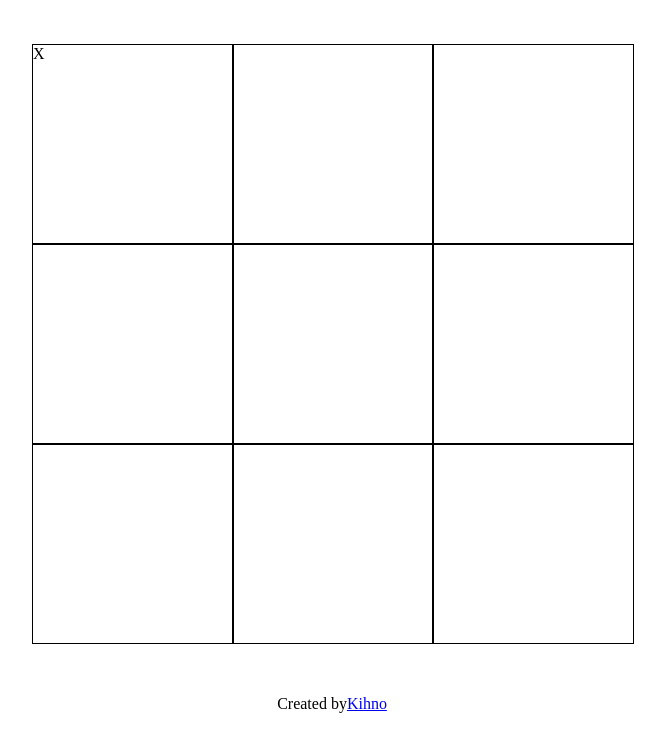
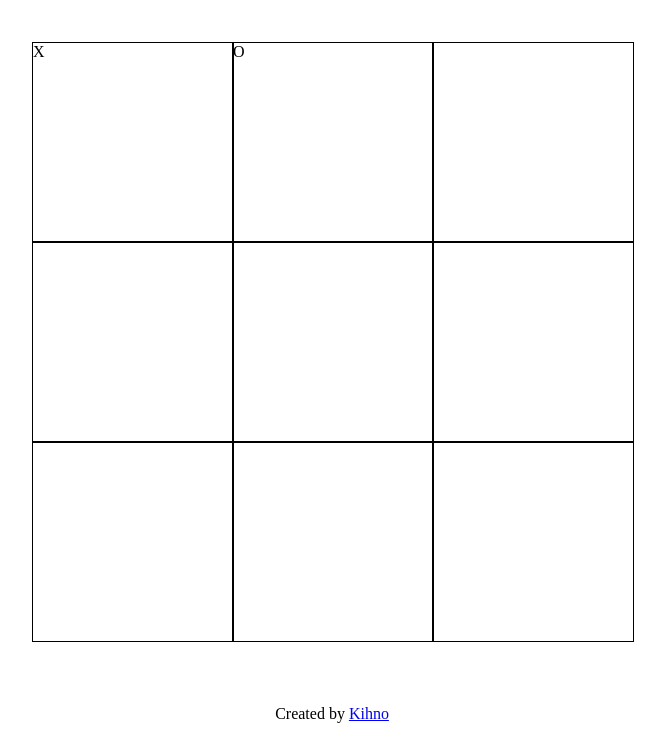
Before and after one commit to kihno/tic-tac-toe, a plain HTML site: page index.html in a window 1280 px wide. Both pictures are taken after a click on the element 441 px from the left and 213 px from the top of the page. Shown: the part 69-816 px from the top of the page, without its empty margins (308-973 px from the left). Drawn offline with Linux system fonts and the light colour scheme.

Commit message:
Add machineMove function for computer response to player move

```diff
--- a/index.html
+++ b/index.html
@@ -37,7 +37,7 @@
     </main>
 
     <footer>
-        Created by <a href="https://github.com/kihno">Kihno
+        <p>Created by <a href="https://github.com/kihno"> Kihno</a></p>
     </footer>
 </body>
 </html>
--- a/javascript.js
+++ b/javascript.js
@@ -13,12 +13,56 @@ const gameBoard = (() => {
             if (tile.textContent === '') {
                 tile.textContent = 'X';
                 board.push('X');
+                machineMove().machineLogic();
             }
         });
     }
 
+    // function checkWinner() {
+    //     if ()
+    // }
+
     return {
+        tiles,
+        board,
         playerMove,
     }
 
 })();
+
+const player = (name) => {
+
+    return {
+        name,
+    }
+};
+
+const machine = player('The Machine');
+
+const machineMove = (() => {
+
+    const emptySpaces = [];
+
+    gameBoard.tiles.forEach(tile => {
+        if (tile.textContent === '') {
+            emptySpaces.push(tile)
+        }
+    })
+
+    function random() {
+        return emptySpaces[Math.floor(Math.random()*emptySpaces.length)];
+    }
+
+    function machineLogic() {
+        if (emptySpaces.length === 0) {
+            console.log('Tie Game');
+        } else {
+            random().textContent = 'O';
+            gameBoard.board.push('O');
+        }
+    }
+
+    return {
+        machineLogic,
+    }
+});
```
